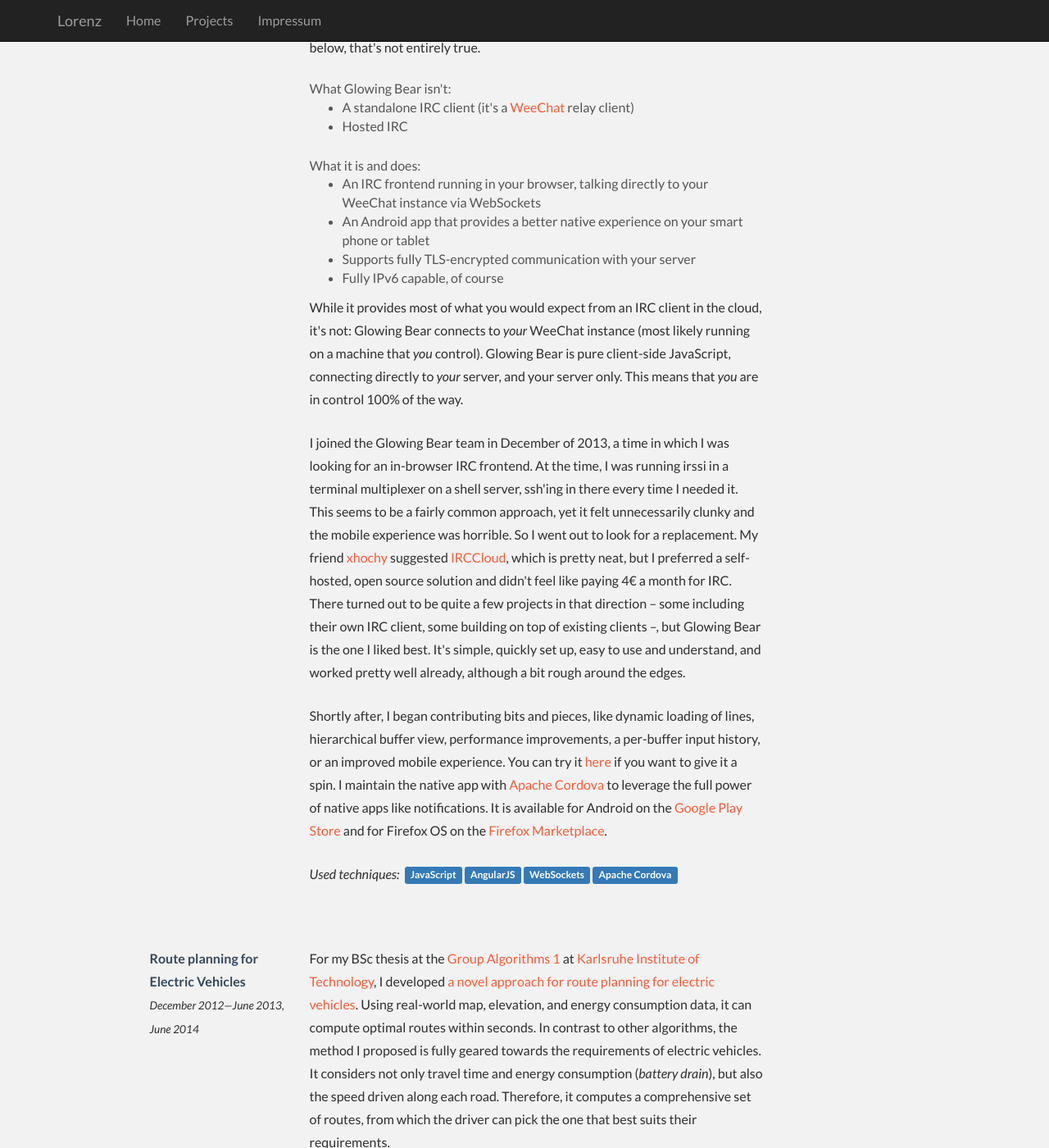
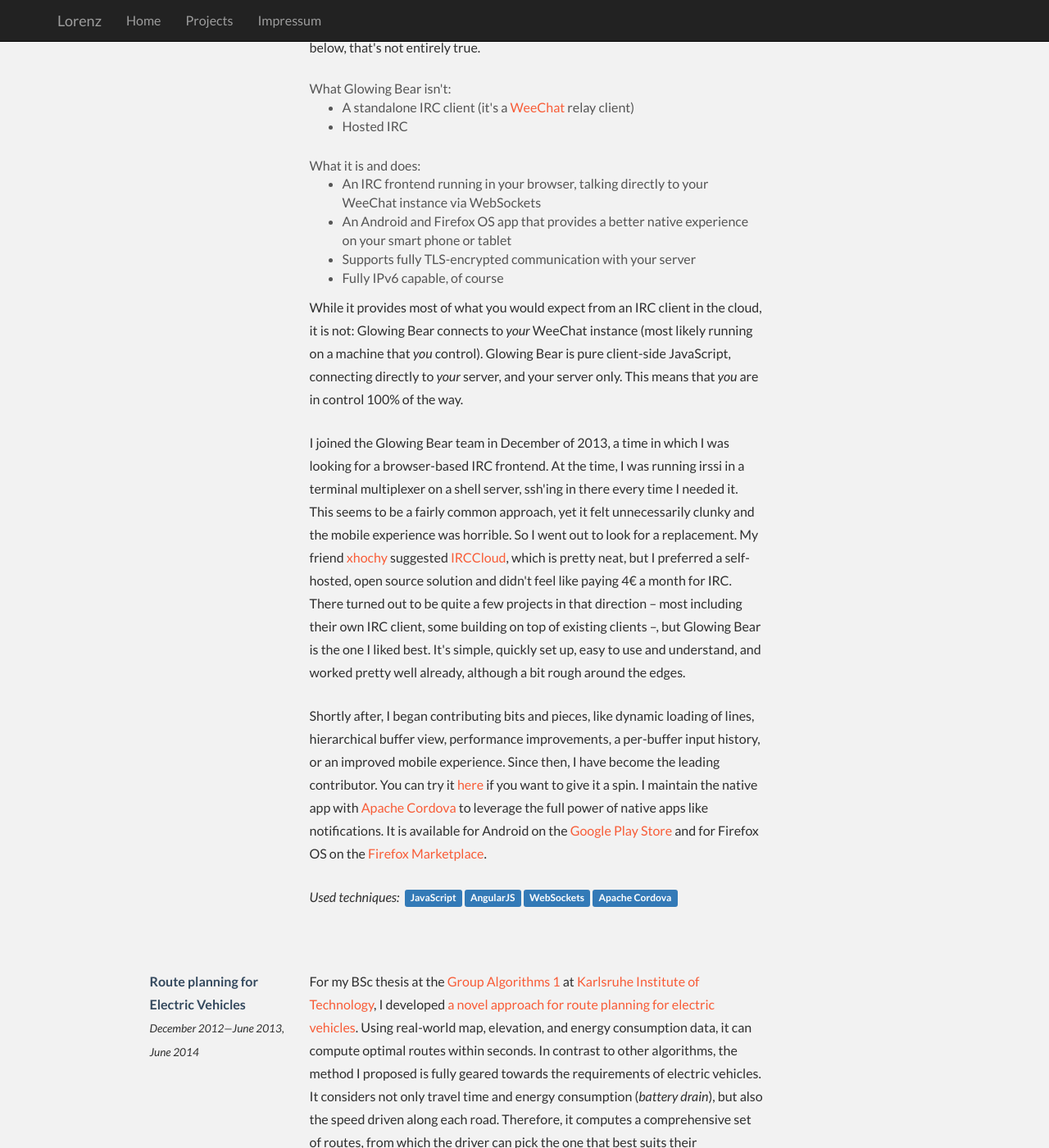
Before and after one commit to lorenzhs/lorenzhs.github.io, a Jekyll site: the page built from projects.html, in a window 1280 px wide and 1400 px high, scrolled down 570 px. Shown: the whole window at 82% size. Built offline with Jekyll 4.4.1, drawn with Linux system fonts in a browser that asks for light colours; nearby versions of some CDN libraries.

Commit message:
Update Glowing Bear in projects section

```diff
--- a/projects.html
+++ b/projects.html
@@ -59,19 +59,19 @@
             <span>What it is and does:</span>
             <ul>
                 <li>An IRC frontend running in your browser, talking directly to your WeeChat instance via WebSockets</li>
-                <li>An Android app that provides a better native experience on your smart phone or tablet</li>
+                <li>An Android and Firefox OS app that provides a better native experience on your smart phone or tablet</li>
                 <li>Supports fully TLS-encrypted communication with your server</li>
                 <li>Fully IPv6 capable, of course</li>
             </ul>
             <p>
-            While it provides most of what you would expect from an IRC client in the cloud, it's not: Glowing Bear connects to <em>your</em> WeeChat instance (most likely running on a machine that <em>you</em> control). Glowing Bear is pure client-side JavaScript, connecting directly to <em>your</em> server, and your server only. This means that <em>you</em> are in control 100% of the way.
+            While it provides most of what you would expect from an IRC client in the cloud, it is not: Glowing Bear connects to <em>your</em> WeeChat instance (most likely running on a machine that <em>you</em> control). Glowing Bear is pure client-side JavaScript, connecting directly to <em>your</em> server, and your server only. This means that <em>you</em> are in control 100% of the way.
             </p>
 
             <p>
-            I joined the Glowing Bear team in December of 2013, a time in which I was looking for an in-browser IRC frontend. At the time, I was running irssi in a terminal multiplexer on a shell server, ssh'ing in there every time I needed it. This seems to be a fairly common approach, yet it felt unnecessarily clunky and the mobile experience was horrible. So I went out to look for a replacement. My friend <a href="https://xhochy.com">xhochy</a> suggested <a href="https://www.irccloud.com/">IRCCloud</a>, which is pretty neat, but I preferred a self-hosted, open source solution and didn't feel like paying 4€ a month for IRC. There turned out to be quite a few projects in that direction – some including their own IRC client, some building on top of existing clients –, but Glowing Bear is the one I liked best. It's simple, quickly set up, easy to use and understand, and worked pretty well already, although a bit rough around the edges.
+            I joined the Glowing Bear team in December of 2013, a time in which I was looking for a browser-based IRC frontend. At the time, I was running irssi in a terminal multiplexer on a shell server, ssh'ing in there every time I needed it. This seems to be a fairly common approach, yet it felt unnecessarily clunky and the mobile experience was horrible. So I went out to look for a replacement. My friend <a href="https://xhochy.com">xhochy</a> suggested <a href="https://www.irccloud.com/">IRCCloud</a>, which is pretty neat, but I preferred a self-hosted, open source solution and didn't feel like paying 4€ a month for IRC. There turned out to be quite a few projects in that direction – most including their own IRC client, some building on top of existing clients –, but Glowing Bear is the one I liked best. It's simple, quickly set up, easy to use and understand, and worked pretty well already, although a bit rough around the edges.
             </p>
             <p>
-            Shortly after, I began contributing bits and pieces, like dynamic loading of lines, hierarchical buffer view, performance improvements, a per-buffer input history, or an improved mobile experience. You can try it <a href="http://www.glowing-bear.org">here</a> if you want to give it a spin. I maintain the native app with <a href="https://cordova.apache.org/">Apache Cordova</a> to leverage the full power of native apps like notifications. It is available for Android on the <a href="https://play.google.com/store/apps/details?id=com.glowing_bear">Google Play Store</a> and for Firefox OS on the <a href="https://marketplace.firefox.com/app/glowing-bear/">Firefox Marketplace</a>.
+            Shortly after, I began contributing bits and pieces, like dynamic loading of lines, hierarchical buffer view, performance improvements, a per-buffer input history, or an improved mobile experience. Since then, I have become the leading contributor. You can try it <a href="http://www.glowing-bear.org">here</a> if you want to give it a spin. I maintain the native app with <a href="https://cordova.apache.org/">Apache Cordova</a> to leverage the full power of native apps like notifications. It is available for Android on the <a href="https://play.google.com/store/apps/details?id=com.glowing_bear">Google Play Store</a> and for Firefox OS on the <a href="https://marketplace.firefox.com/app/glowing-bear/">Firefox Marketplace</a>.
             </p>
             <p>
             <em>Used techniques:&nbsp;</em>
```
